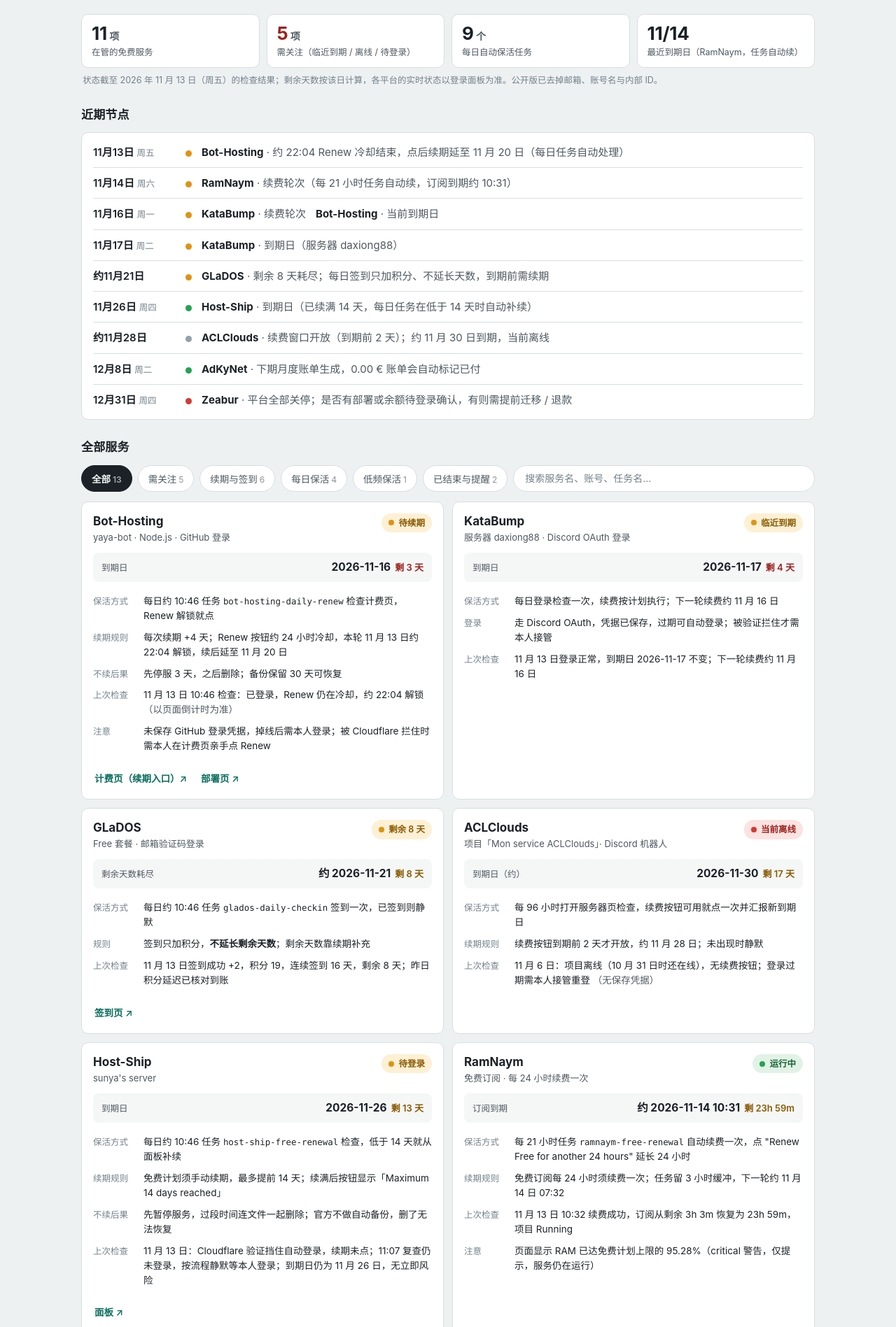
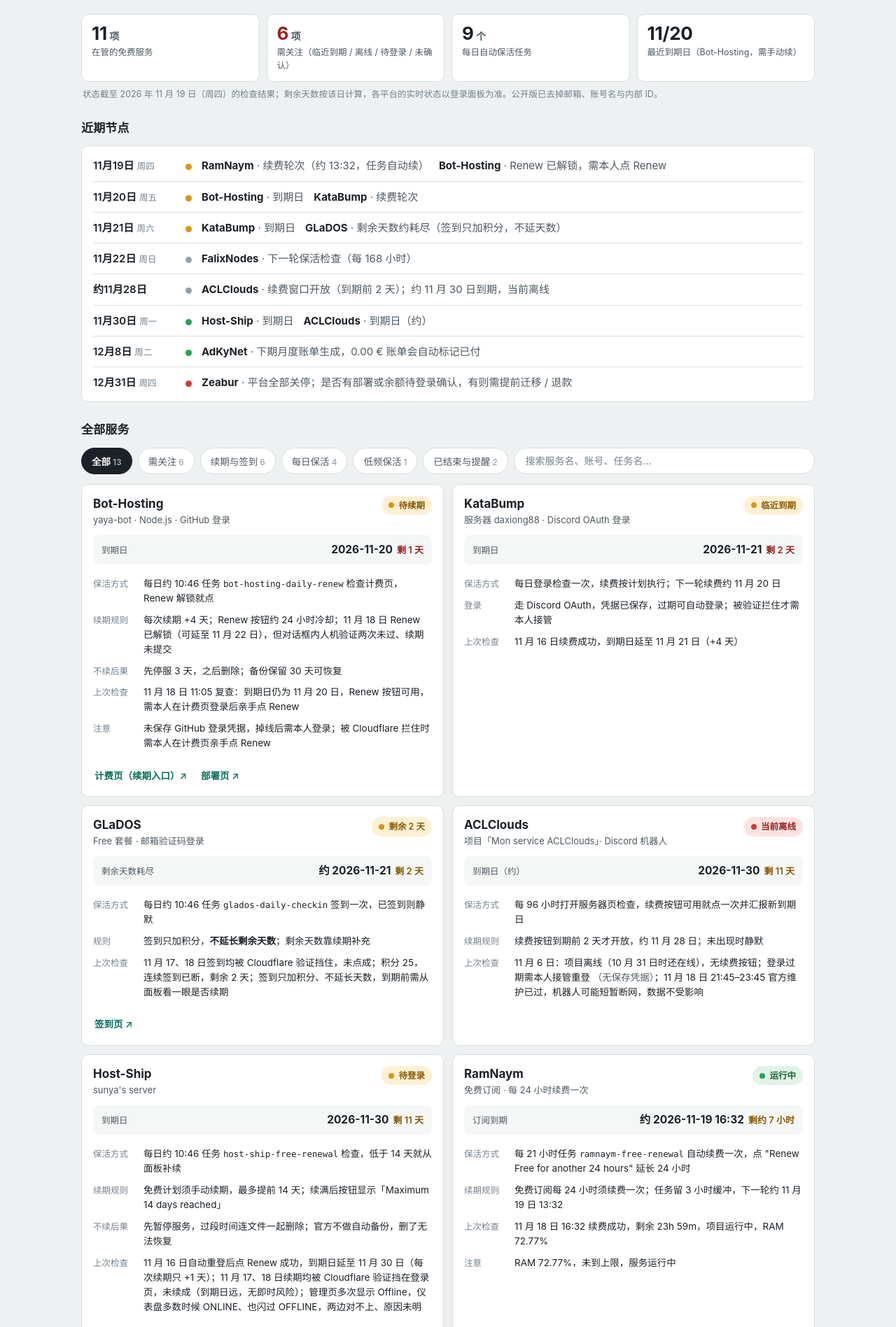
Before and after one commit to sunxin1987/keepalive-status, a plain HTML site: page index.html in a window 1280 px wide. Shown: the top 1897 px of the page at 70% size. Drawn offline with Linux system fonts and the light colour scheme.

Commit message:
更新快照至 2026-11-19

```diff
--- a/index.html
+++ b/index.html
@@ -297,57 +297,52 @@
           <div class="lbl">在管的免费服务</div>
         </div>
         <div class="stat hot">
-          <div class="num">5<small> 项</small></div>
-          <div class="lbl">需关注（临近到期 / 离线 / 待登录）</div>
+          <div class="num">6<small> 项</small></div>
+          <div class="lbl">需关注（临近到期 / 离线 / 待登录 / 未确认）</div>
         </div>
         <div class="stat">
           <div class="num">9<small> 个</small></div>
           <div class="lbl">每日自动保活任务</div>
         </div>
         <div class="stat">
-          <div class="num">11/14</div>
-          <div class="lbl">最近到期日（RamNaym，任务自动续）</div>
+          <div class="num">11/20</div>
+          <div class="lbl">最近到期日（Bot-Hosting，需手动续）</div>
         </div>
       </section>
-      <p class="snapshot">状态截至 2026 年 11 月 13 日（周五）的检查结果；剩余天数按该日计算，各平台的实时状态以登录面板为准。公开版已去掉邮箱、账号名与内部 ID。</p>
+      <p class="snapshot">状态截至 2026 年 11 月 19 日（周四）的检查结果；剩余天数按该日计算，各平台的实时状态以登录面板为准。公开版已去掉邮箱、账号名与内部 ID。</p>
 
       <!-- ===== timeline ===== -->
       <h2 class="sec">近期节点</h2>
       <section class="timeline" aria-label="近期节点">
         <div class="tl-row">
-          <div class="tl-date">11月13日<span class="dow">周五</span></div>
+          <div class="tl-date">11月19日<span class="dow">周四</span></div>
           <span class="tl-dot" style="background:var(--dot-warn)"></span>
-          <div class="tl-body"><b>Bot-Hosting</b> <span>· 约 22:04 Renew 冷却结束，点后续期延至 11 月 20 日（每日任务自动处理）</span></div>
+          <div class="tl-body"><b>RamNaym</b> <span>· 续费轮次（约 13:32，任务自动续）</span><b style="margin-left:14px">Bot-Hosting</b> <span>· Renew 已解锁，需本人点 Renew</span></div>
         </div>
         <div class="tl-row">
-          <div class="tl-date">11月14日<span class="dow">周六</span></div>
+          <div class="tl-date">11月20日<span class="dow">周五</span></div>
           <span class="tl-dot" style="background:var(--dot-warn)"></span>
-          <div class="tl-body"><b>RamNaym</b> <span>· 续费轮次（每 21 小时任务自动续，订阅到期约 10:31）</span></div>
+          <div class="tl-body"><b>Bot-Hosting</b> <span>· 到期日</span><b style="margin-left:14px">KataBump</b> <span>· 续费轮次</span></div>
         </div>
         <div class="tl-row">
-          <div class="tl-date">11月16日<span class="dow">周一</span></div>
+          <div class="tl-date">11月21日<span class="dow">周六</span></div>
           <span class="tl-dot" style="background:var(--dot-warn)"></span>
-          <div class="tl-body"><b>KataBump</b> <span>· 续费轮次</span><b style="margin-left:14px">Bot-Hosting</b> <span>· 当前到期日</span></div>
+          <div class="tl-body"><b>KataBump</b> <span>· 到期日</span><b style="margin-left:14px">GLaDOS</b> <span>· 剩余天数约耗尽（签到只加积分，不延天数）</span></div>
         </div>
         <div class="tl-row">
-          <div class="tl-date">11月17日<span class="dow">周二</span></div>
-          <span class="tl-dot" style="background:var(--dot-warn)"></span>
-          <div class="tl-body"><b>KataBump</b> <span>· 到期日（服务器 daxiong88）</span></div>
-        </div>
-        <div class="tl-row">
-          <div class="tl-date">约11月21日</div>
-          <span class="tl-dot" style="background:var(--dot-warn)"></span>
-          <div class="tl-body"><b>GLaDOS</b> <span>· 剩余 8 天耗尽；每日签到只加积分、不延长天数，到期前需续期</span></div>
-        </div>
-        <div class="tl-row">
-          <div class="tl-date">11月26日<span class="dow">周四</span></div>
-          <span class="tl-dot" style="background:var(--dot-ok)"></span>
-          <div class="tl-body"><b>Host-Ship</b> <span>· 到期日（已续满 14 天，每日任务在低于 14 天时自动补续）</span></div>
+          <div class="tl-date">11月22日<span class="dow">周日</span></div>
+          <span class="tl-dot" style="background:var(--dot-off)"></span>
+          <div class="tl-body"><b>FalixNodes</b> <span>· 下一轮保活检查（每 168 小时）</span></div>
         </div>
         <div class="tl-row">
           <div class="tl-date">约11月28日</div>
           <span class="tl-dot" style="background:var(--dot-off)"></span>
           <div class="tl-body"><b>ACLClouds</b> <span>· 续费窗口开放（到期前 2 天）；约 11 月 30 日到期，当前离线</span></div>
+        </div>
+        <div class="tl-row">
+          <div class="tl-date">11月30日<span class="dow">周一</span></div>
+          <span class="tl-dot" style="background:var(--dot-ok)"></span>
+          <div class="tl-body"><b>Host-Ship</b> <span>· 到期日</span><b style="margin-left:14px">ACLClouds</b> <span>· 到期日（约）</span></div>
         </div>
         <div class="tl-row">
           <div class="tl-date">12月8日<span class="dow">周二</span></div>
@@ -365,7 +360,7 @@
       <h2 class="sec">全部服务</h2>
       <div class="filters" role="group" aria-label="筛选">
         <button class="chip" type="button" data-filter="all" aria-pressed="true">全部<span class="n">13</span></button>
-        <button class="chip" type="button" data-filter="attention" aria-pressed="false">需关注<span class="n">5</span></button>
+        <button class="chip" type="button" data-filter="attention" aria-pressed="false">需关注<span class="n">6</span></button>
         <button class="chip" type="button" data-filter="renew" aria-pressed="false">续期与签到<span class="n">6</span></button>
         <button class="chip" type="button" data-filter="daily" aria-pressed="false">每日保活<span class="n">4</span></button>
         <button class="chip" type="button" data-filter="lowfreq" aria-pressed="false">低频保活<span class="n">1</span></button>
@@ -387,13 +382,13 @@
           </div>
           <div class="deadline">
             <span class="dl-lbl">到期日</span>
-            <span class="dl-val">2026-11-16<span class="left hot">剩 3 天</span></span>
+            <span class="dl-val">2026-11-20<span class="left hot">剩 1 天</span></span>
           </div>
           <dl class="rows">
             <div><dt>保活方式</dt><dd>每日约 10:46 任务 <span class="mono">bot-hosting-daily-renew</span> 检查计费页，Renew 解锁就点</dd></div>
-            <div><dt>续期规则</dt><dd>每次续期 +4 天；Renew 按钮约 24 小时冷却，本轮 11 月 13 日约 22:04 解锁，续后延至 11 月 20 日</dd></div>
+            <div><dt>续期规则</dt><dd>每次续期 +4 天；Renew 按钮约 24 小时冷却；11 月 18 日 Renew 已解锁（可延至 11 月 22 日），但对话框内人机验证两次未过、续期未提交</dd></div>
             <div><dt>不续后果</dt><dd>先停服 3 天，之后删除；备份保留 30 天可恢复</dd></div>
-            <div><dt>上次检查</dt><dd>11 月 13 日 10:46 检查：已登录，Renew 仍在冷却，约 22:04 解锁 <span class="dim">（以页面倒计时为准）</span></dd></div>
+            <div><dt>上次检查</dt><dd>11 月 18 日 11:05 复查：到期日仍为 11 月 20 日，Renew 按钮可用，需本人在计费页登录后亲手点 Renew</dd></div>
             <div><dt>注意</dt><dd>未保存 GitHub 登录凭据，掉线后需本人登录；被 Cloudflare 拦住时需本人在计费页亲手点 Renew</dd></div>
           </dl>
           <div class="card-links">
@@ -412,12 +407,12 @@
           </div>
           <div class="deadline">
             <span class="dl-lbl">到期日</span>
-            <span class="dl-val">2026-11-17<span class="left hot">剩 4 天</span></span>
+            <span class="dl-val">2026-11-21<span class="left hot">剩 2 天</span></span>
           </div>
           <dl class="rows">
-            <div><dt>保活方式</dt><dd>每日登录检查一次，续费按计划执行；下一轮续费约 11 月 16 日</dd></div>
+            <div><dt>保活方式</dt><dd>每日登录检查一次，续费按计划执行；下一轮续费约 11 月 20 日</dd></div>
             <div><dt>登录</dt><dd>走 Discord OAuth，凭据已保存，过期可自动登录；被验证拦住才需本人接管</dd></div>
-            <div><dt>上次检查</dt><dd>11 月 13 日登录正常，到期日 2026-11-17 不变；下一轮续费约 11 月 16 日</dd></div>
+            <div><dt>上次检查</dt><dd>11 月 16 日续费成功，到期日延至 11 月 21 日（+4 天）</dd></div>
           </dl>
         </article>
 
@@ -427,16 +422,16 @@
               <div class="card-name">GLaDOS</div>
               <div class="card-sub">Free 套餐 · 邮箱验证码登录</div>
             </div>
-            <span class="pill warn"><span class="dot"></span>剩余 8 天</span>
+            <span class="pill warn"><span class="dot"></span>剩余 2 天</span>
           </div>
           <div class="deadline">
             <span class="dl-lbl">剩余天数耗尽</span>
-            <span class="dl-val">约 2026-11-21<span class="left">剩 8 天</span></span>
+            <span class="dl-val">约 2026-11-21<span class="left">剩 2 天</span></span>
           </div>
           <dl class="rows">
             <div><dt>保活方式</dt><dd>每日约 10:46 任务 <span class="mono">glados-daily-checkin</span> 签到一次，已签到则静默</dd></div>
             <div><dt>规则</dt><dd>签到只加积分，<b>不延长剩余天数</b>；剩余天数靠续期补充</dd></div>
-            <div><dt>上次检查</dt><dd>11 月 13 日签到成功 +2，积分 19，连续签到 16 天，剩余 8 天；昨日积分延迟已核对到账</dd></div>
+            <div><dt>上次检查</dt><dd>11 月 17、18 日签到均被 Cloudflare 验证挡住，未点成；积分 25，连续签到已断，剩余 2 天；签到只加积分、不延长天数，到期前需从面板看一眼是否续期</dd></div>
           </dl>
           <div class="card-links">
             <a href="https://glados-facility.com/console/checkin" target="_blank" rel="noopener">签到页 ↗</a>
@@ -453,12 +448,12 @@
           </div>
           <div class="deadline">
             <span class="dl-lbl">到期日（约）</span>
-            <span class="dl-val">2026-11-30<span class="left">剩 17 天</span></span>
+            <span class="dl-val">2026-11-30<span class="left">剩 11 天</span></span>
           </div>
           <dl class="rows">
             <div><dt>保活方式</dt><dd>每 96 小时打开服务器页检查，续费按钮可用就点一次并汇报新到期日</dd></div>
             <div><dt>续期规则</dt><dd>续费按钮到期前 2 天才开放，约 11 月 28 日；未出现时静默</dd></div>
-            <div><dt>上次检查</dt><dd>11 月 6 日：项目离线（10 月 31 日时还在线），无续费按钮；登录过期需本人接管重登 <span class="dim">（无保存凭据）</span></dd></div>
+            <div><dt>上次检查</dt><dd>11 月 6 日：项目离线（10 月 31 日时还在线），无续费按钮；登录过期需本人接管重登 <span class="dim">（无保存凭据）</span>；11 月 18 日 21:45–23:45 官方维护已过，机器人可能短暂断网，数据不受影响</dd></div>
           </dl>
         </article>
 
@@ -472,13 +467,13 @@
           </div>
           <div class="deadline">
             <span class="dl-lbl">到期日</span>
-            <span class="dl-val">2026-11-26<span class="left">剩 13 天</span></span>
+            <span class="dl-val">2026-11-30<span class="left">剩 11 天</span></span>
           </div>
           <dl class="rows">
             <div><dt>保活方式</dt><dd>每日约 10:46 任务 <span class="mono">host-ship-free-renewal</span> 检查，低于 14 天就从面板补续</dd></div>
             <div><dt>续期规则</dt><dd>免费计划须手动续期，最多提前 14 天；续满后按钮显示「Maximum 14 days reached」</dd></div>
             <div><dt>不续后果</dt><dd>先暂停服务，过段时间连文件一起删除；官方不做自动备份，删了无法恢复</dd></div>
-            <div><dt>上次检查</dt><dd>11 月 13 日：Cloudflare 验证挡住自动登录，续期未点；11:07 复查仍未登录，按流程静默等本人登录；到期日仍为 11 月 26 日，无立即风险</dd></div>
+            <div><dt>上次检查</dt><dd>11 月 16 日自动重登后点 Renew 成功，到期日延至 11 月 30 日（每次续期只 +1 天）；11 月 17、18 日续期均被 Cloudflare 验证挡在登录页，未续成（到期日远，无即时风险）；管理页多次显示 Offline，仪表盘多数时候 ONLINE、也闪过 OFFLINE，两边对不上、原因未明</dd></div>
           </dl>
           <div class="card-links">
             <a href="https://panel.host-ship.com/" target="_blank" rel="noopener">面板 ↗</a>
@@ -495,13 +490,13 @@
           </div>
           <div class="deadline">
             <span class="dl-lbl">订阅到期</span>
-            <span class="dl-val">约 2026-11-14 10:31<span class="left">剩 23h 59m</span></span>
+            <span class="dl-val">约 2026-11-19 16:32<span class="left">剩约 7 小时</span></span>
           </div>
           <dl class="rows">
             <div><dt>保活方式</dt><dd>每 21 小时任务 <span class="mono">ramnaym-free-renewal</span> 自动续费一次，点 "Renew Free for another 24 hours" 延长 24 小时</dd></div>
-            <div><dt>续期规则</dt><dd>免费订阅每 24 小时须续费一次；任务留 3 小时缓冲，下一轮约 11 月 14 日 07:32</dd></div>
-            <div><dt>上次检查</dt><dd>11 月 13 日 10:32 续费成功，订阅从剩余 3h 3m 恢复为 23h 59m，项目 Running</dd></div>
-            <div><dt>注意</dt><dd>页面显示 RAM 已达免费计划上限的 95.28%（critical 警告，仅提示，服务仍在运行）</dd></div>
+            <div><dt>续期规则</dt><dd>免费订阅每 24 小时须续费一次；任务留 3 小时缓冲，下一轮约 11 月 19 日 13:32</dd></div>
+            <div><dt>上次检查</dt><dd>11 月 18 日 16:32 续费成功，剩余 23h 59m，项目运行中，RAM 72.77%</dd></div>
+            <div><dt>注意</dt><dd>RAM 72.77%，未到上限，服务运行中</dd></div>
           </dl>
         </article>
 
@@ -520,7 +515,7 @@
           <dl class="rows">
             <div><dt>保活方式</dt><dd>每日约 10:46 任务 <span class="mono">vortexa-daily-manage</span> 登录后台，点 Manage Server 确认 Online</dd></div>
             <div><dt>注意</dt><dd>只确认状态，绝不点击付款或续费；最近发票 #INV-2941 已付 0.00，无待付发票</dd></div>
-            <div><dt>上次检查</dt><dd>11 月 14 日：服务 ACTIVE，正在运行；无待付发票，下次续费 2027-09-19</dd></div>
+            <div><dt>上次检查</dt><dd>11 月 18 日：服务 ACTIVE，正在运行；无待付发票，下次续费 2027-09-19（面板 Next Renewal 显示 2028-09-13，与之不一致，待继续核对）</dd></div>
           </dl>
           <div class="card-links">
             <a href="https://www.vortexa.cloud/dashboard" target="_blank" rel="noopener">后台 ↗</a>
@@ -543,7 +538,7 @@
             <div><dt>保活方式</dt><dd>每日约 09:46 检查登录态并汇报一句；每月 9 日约 10:46 任务 <span class="mono">adkynet-monthly-renewal</span> 兜底</dd></div>
             <div><dt>规则</dt><dd>账单每月约 8 日生成；0.00 € 新账单生成约 2 秒即被系统自动标记 Payée，无真实扣款、无需手动付款</dd></div>
             <div><dt>登录</dt><dd>凭据已保存，过期先自动登录一次，失败才需本人接管</dd></div>
-            <div><dt>上次检查</dt><dd>11 月 13 日登录正常，4 张账单全部已付，0 未付</dd></div>
+            <div><dt>上次检查</dt><dd>11 月 18 日登录正常，4 张账单全部已付，0 未付</dd></div>
           </dl>
           <div class="card-links">
             <a href="https://manager.adkynet.com/clientarea.php?action=invoices" target="_blank" rel="noopener">账单页 ↗</a>
@@ -564,7 +559,7 @@
           </div>
           <dl class="rows">
             <div><dt>保活方式</dt><dd>每日打开旧面板登录页检查：正常汇报一句；过期先用保存凭据自动重登一次，Cloudflare 拦住才需本人接管</dd></div>
-            <div><dt>上次检查</dt><dd>11 月 13 日：旧面板登录正常，服务器管理页已加载；新面板登录正常</dd></div>
+            <div><dt>上次检查</dt><dd>11 月 18 日：旧面板登录正常，服务器管理页已加载；新面板登录正常</dd></div>
           </dl>
           <div class="card-links">
             <a href="https://betadash.lunes.host/login" target="_blank" rel="noopener">登录页 ↗</a>
@@ -577,7 +572,7 @@
               <div class="card-name">FreeSocks</div>
               <div class="card-sub">登录保活</div>
             </div>
-            <span class="pill ok"><span class="dot"></span>正常</span>
+            <span class="pill warn"><span class="dot"></span>登录过期</span>
           </div>
           <div class="deadline">
             <span class="dl-lbl">保活条件</span>
@@ -586,18 +581,18 @@
           <dl class="rows">
             <div><dt>保活方式</dt><dd>每日约 10:46 任务 <span class="mono">freesocks-daily-login</span> 打开账户页保持登录，正常静默</dd></div>
             <div><dt>规则</dt><dd>90 天内至少使用一次即可（连接或登录都算）；超 90 天只暂停不删除，重新登录即恢复，无需每天签到</dd></div>
-            <div><dt>登录</dt><dd>未保存登录凭据，过期按固定复查流程处理</dd></div>
-            <div><dt>上次检查</dt><dd>11 月 13 日登录正常</dd></div>
+            <div><dt>登录</dt><dd>凭据已保存（11 月 16 日），过期先自动登录一次；11 月 17、18 日自动重登均被验证拦住，登录按钮被禁用</dd></div>
+            <div><dt>上次检查</dt><dd>11 月 18 日登录过期，按流程静默等本人登录；保活条件 90 天内用一次即可，不急</dd></div>
           </dl>
         </article>
 
-        <article class="card" data-cats="lowfreq" data-name="FalixNodes yaya 德国 falixnodes-keepalive 168小时">
+        <article class="card" data-cats="lowfreq attention" data-name="FalixNodes yaya 德国 falixnodes-keepalive 168小时">
           <div class="card-head">
             <div>
               <div class="card-name">FalixNodes</div>
               <div class="card-sub">服务器 yaya · 德国节点 · Node.js · 512 MB RAM</div>
             </div>
-            <span class="pill ok"><span class="dot"></span>保活中</span>
+            <span class="pill warn"><span class="dot"></span>未确认</span>
           </div>
           <div class="deadline">
             <span class="dl-lbl">检查节奏</span>
@@ -607,6 +602,7 @@
             <div><dt>保活方式</dt><dd>任务 <span class="mono">falixnodes-keepalive</span> 每 168 小时打开仪表盘与控制台页，确认服务器存在；正常静默，登录过期才提醒</dd></div>
             <div><dt>规则</dt><dd>账号超过 30 天不活跃可删除免费服务器且数据不可恢复；新版面板无 Renew 按钮，免费服闲置时休眠</dd></div>
             <div><dt>域名</dt><dd>已隐藏</dd></div>
+            <div><dt>上次检查</dt><dd>最后确认登录 2026-10-18；11 月 15 日两次登录均过期，yaya 未确认；30 天不活跃线约 11 月 17 日已过，存在被删风险；下一轮检查约 11 月 22 日</dd></div>
           </dl>
         </article>
 
```
